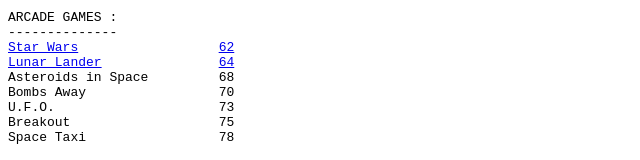
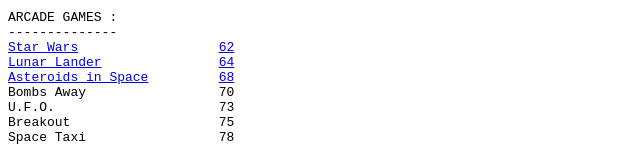
Before and after one commit to tomwhite/zx81-not-only-30-programs, a plain HTML site: page web/index.html in a window 1280 px wide. Shown: the part 640-800 px from the top of the page, without its empty margins (0-640 px from the left). Drawn offline with Linux system fonts and the light colour scheme.

Commit message:
Add ASTEROIDS

```diff
--- a/web/index.html
+++ b/web/index.html
@@ -39,7 +39,7 @@
 --------------
 <a href="zx81.html?p=star_wars&page=66">Star Wars</a>                  <a href="30_programs_for_the_ZX81_1K(acme).pdf#page=66">62</a>
 <a href="zx81.html?p=lunar_lander&page=68">Lunar Lander</a>               <a href="30_programs_for_the_ZX81_1K(acme).pdf#page=68">64</a>
-Asteroids in Space         68
+<a href="zx81.html?p=asteroids&page=72">Asteroids in Space</a>         <a href="30_programs_for_the_ZX81_1K(acme).pdf#page=72">68</a>
 Bombs Away                 70
 U.F.O.                     73
 Breakout                   75
```
Also changed, not shown: 1 other file.
